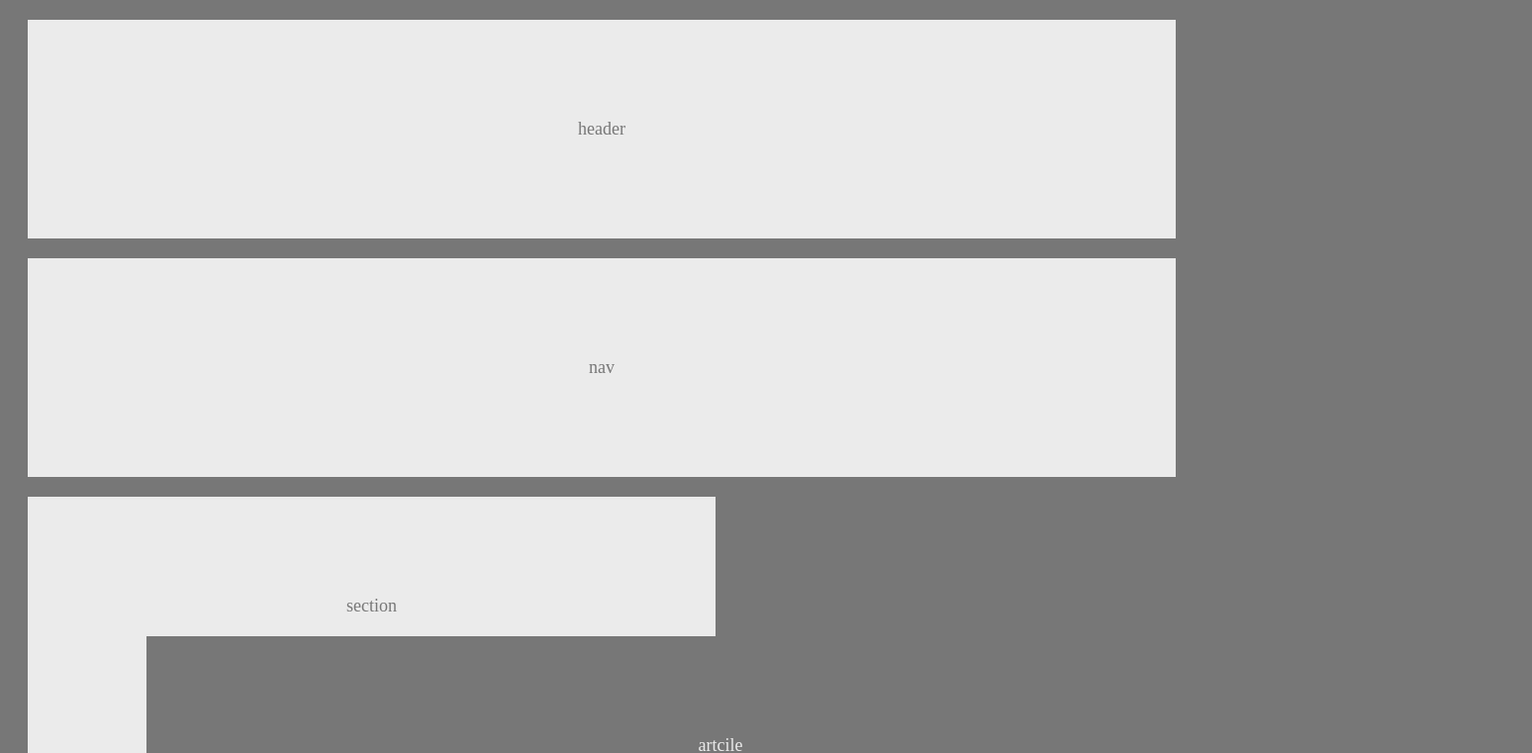
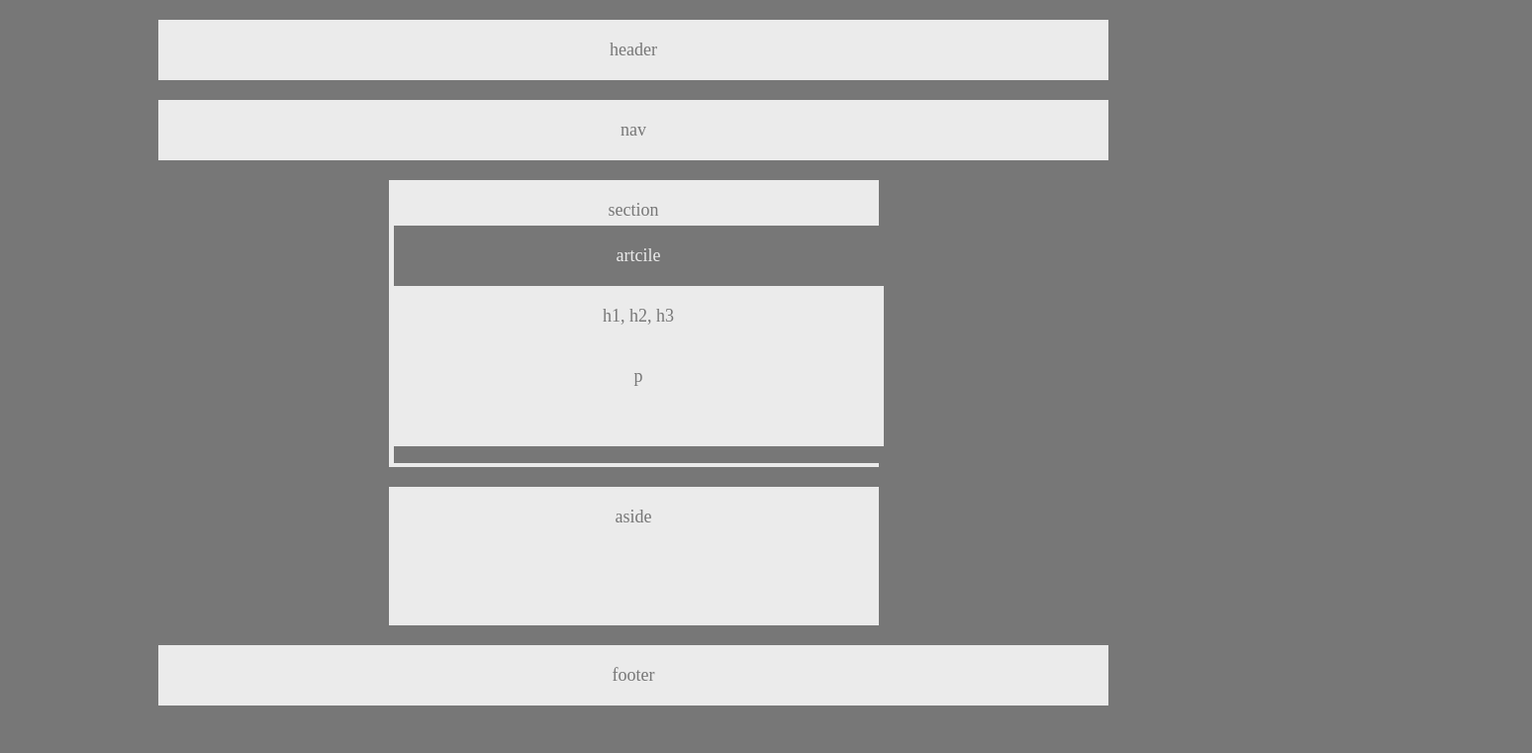
Before and after one commit to SladtheLad/HW-Wireframe, a plain HTML site: page index.html in a window 1280 px wide. Shown: the top 761 px of the page at 99% size, 1548 px wide, since content can reach past the window. Drawn offline with Linux system fonts and the light colour scheme.

Commit message:
confused about positioning

```diff
--- a/style.css
+++ b/style.css
@@ -5,30 +5,39 @@ body {
 }
 
 div {
-  margin: 20px;
-  padding: 100px;
+  padding: 20px 0 20px 0;
+  margin: 20px auto 20px auto;
   background-color: #ebebeb;
   width: 960px;
   text-align: center;
 }
 
+.header {
+  position: relative;
+}
 .section {
   width: 495px;
-  height: 400px;
+  height: 250px;
 }
 
 .article {
   background-color: #777;
   color: #ebebeb;
+  width: 495px;
+  height: 200px;
+  margin: 5px;
 }
 
 .headers {
   color: #777;
+  width: 495px;
 }
 
 .p {
+  width: 495px;
 }
 
 .aside {
-  float: right;
+  width: 495px;
+  height: 100px;
 }
```
Also changed, not shown: index.html (+4 -6 lines).
